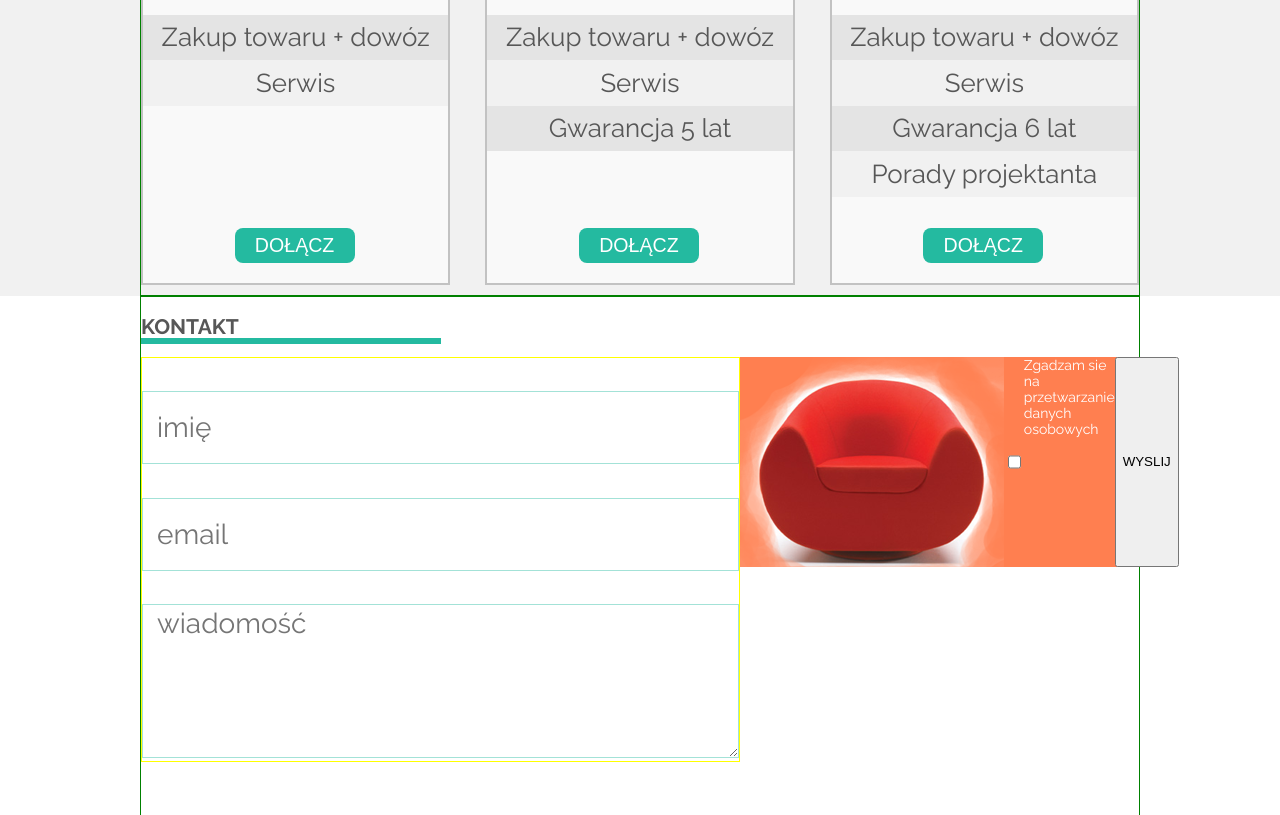
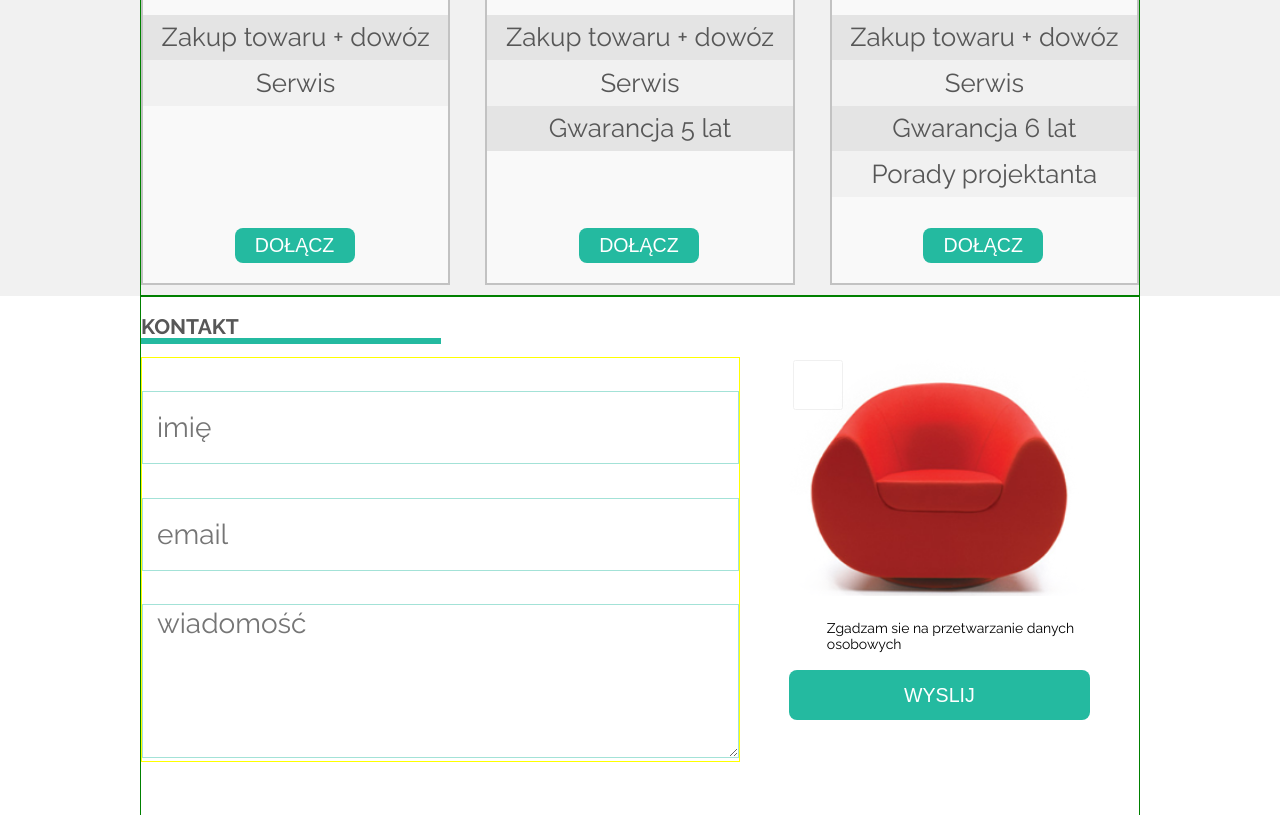
Before and after one commit to agaco/Sit_on_chair_II, a website: page index.html in a window 1280 px wide. Shown: the part 1171-1986 px from the top of the page. Drawn offline with Linux system fonts and the light colour scheme.

Commit message:
sec4 - checkbox - v1

```diff
--- a/scss/style.scss
+++ b/scss/style.scss
@@ -309,7 +309,6 @@ ul.navbar {
         font-size: 2em;
         font-family: 'Raleway', sans-serif;
         padding-left: 0.5em;
-
     }
     textarea {
         border: 1px solid #a3e2d7;
@@ -324,9 +323,39 @@ ul.navbar {
 .section-4-chair {
     width: 40%;
     height: auto;
-    background-color: coral;
     display: inline-block;
     float: right;
     display: flex;
-
+    flex-direction: column;
+    color: black;
+    padding: 0 3.5em;
+    img {
+        width: 100%;
+        height: auto;
+        align-self: center;
+    }
+    button {
+        @include button (100%, 50px);
+        align-self: center;
+    }
+    input[type="checkbox"] {
+        opacity: 0.1;
+        float: left;
+        display: inline-block;
+        position: absolute;
+        width: 50px;
+        height: 50px;
+    }
+    input[type="checkbox"] + label{
+        margin: 1em;
+        clear: none;
+        padding: 10px 0 4px 24px;
+        cursor: pointer;
+       //background-color: aqua;
+    }
+    input[type="checkbox"]:checked + label{
+            background-image: url("../images/form_ok.jpg");
+            background-position: left;
+            background-repeat: no-repeat;
+    }
 }
```
Also changed, not shown: index.html (+2 -1 lines), css/style.css, 1 other file.
